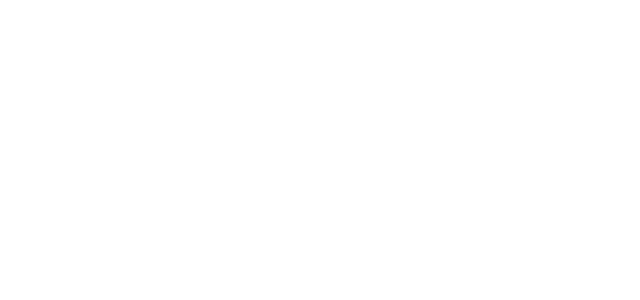
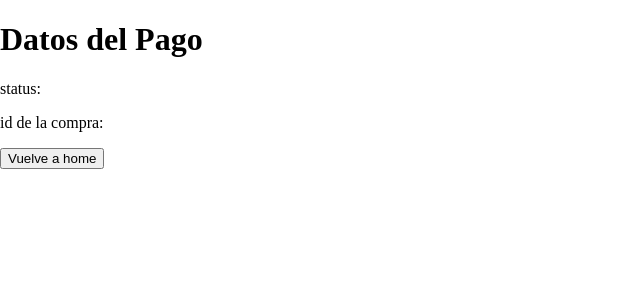
Before and after one commit to GiaAlenay/Client, a React (Create React App) app: page /premium/pay in a window 1280 px wide. Before the commit this address had no page. Shown: the top 300 px of the page, without its empty margins (0-640 px from the left). Built offline with nearby package versions, Linux system fonts and the light colour scheme; no server answers.

Commit message:
Quiero terminar

```diff
--- a/package.json
+++ b/package.json
@@ -18,6 +18,7 @@
     "react": "^18.2.0",
     "react-dom": "^18.2.0",
     "react-icons": "^4.6.0",
+    "react-query": "^3.39.2",
     "react-redux": "^8.0.4",
     "react-router-dom": "^6.4.2",
     "react-scripts": "5.0.1",
--- a/src/App.js
+++ b/src/App.js
@@ -7,7 +7,7 @@
 import {TodasNotificacion} from './view/TodasNotificaciones/TodasNotificacion'
 import { SearchPag } from './view/SearchPag/SearchPag'
 import {SendEmail} from './view/SendEmail/SendEmail'
-
+import {Pay } from './view/Pay/Pay';
 function App() {
   return (
     <div className="App">
@@ -18,7 +18,7 @@
         <Route path='/premium' element={<GoPremium/>}/>
         <Route path ='/notificaciones' element={<TodasNotificacion/>}/>
         <Route path ='/search' element={<SearchPag/>}/>
-
+        <Route path='/premium/pay'element={<Pay/>}/>
         <Route path="/send/email" element={<SendEmail/>} />
       </Routes>
     </div>
--- a/src/components/Cards/Cards.jsx
+++ b/src/components/Cards/Cards.jsx
@@ -35,7 +35,7 @@
     if (mercadopago && !rendered) {
       mercadopago.checkout({
         preference: {
-          id: "1234560647-4cf33a55-9b7b-4878-9329-4b797442af84"
+          id: "1234560647-d7e33cb8-5db6-4061-81fe-39d3a1cac6fc"
         },
         render: {
           container: ".cho-container",
--- a/src/index.js
+++ b/src/index.js
@@ -7,7 +7,8 @@
 import reportWebVitals from './reportWebVitals';
 import axios from 'axios'
 import { Auth0Provider } from '@auth0/auth0-react'
-
+import { QueryClient, QueryClientProvider } from 'react-query'
+const queryClient = new QueryClient()
 axios.defaults.baseURL = process.env.REACT_APP_API;
 
 const root = ReactDOM.createRoot(document.getElementById('root'));
@@ -18,9 +19,11 @@
     redirectUri={window.location.origin}>
     <Provider store={store}>
       <React.StrictMode>
+      <QueryClientProvider client={queryClient}>
         <BrowserRouter>
           <App />
         </BrowserRouter>
+        </QueryClientProvider>
       </React.StrictMode>
     </Provider>
   </Auth0Provider>
--- /dev/null
+++ b/src/view/Pay/Pay.jsx
@@ -0,0 +1,54 @@
+import React from "react";
+import axios from "axios";
+import { useAuth0 } from "@auth0/auth0-react";
+import { useEffect ,useState} from "react";
+import { useNavigate } from "react-router-dom";
+import { useQuery } from "react-query";
+export function Pay(){
+
+    const {user, isAuthenticated,isLoading} = useAuth0();
+
+    const { error, data } = useQuery('repoData', () =>
+        axios('http://localhost:3000/premium/pay')
+  )
+    console.log(data)
+    const navigate = useNavigate();
+    useEffect(() => {
+        if ( !isLoading && isAuthenticated  && data) {
+          console.log(data)
+        }
+      }, [isLoading,isAuthenticated]);
+
+
+      useEffect(() => {
+        if (data &&user) {
+          console.log(data)
+        }
+      }, [data,user])
+
+    if(isLoading){
+        <div>Loading...</div>
+    }
+    async function ALaHome(e){
+        e.preventDefault();
+    navigate("/home");
+    }
+
+    if(error){
+        return(<div>
+            <h1>No se a realizado ningun pago</h1>
+
+            <button onClick={(e) => ALaHome(e)}> Vuelve a home</button>
+        </div>)
+    }
+
+    return(<div>
+
+        <h1>Datos del Pago</h1>
+        <p>status:{data}</p>
+        <p>id de la compra:</p>
+
+        <button onClick={(e) => ALaHome(e)}> Vuelve a home</button>
+
+    </div>)
+}
```
Also changed, not shown: 1 other file (tests, documents, lock files or other folders).
